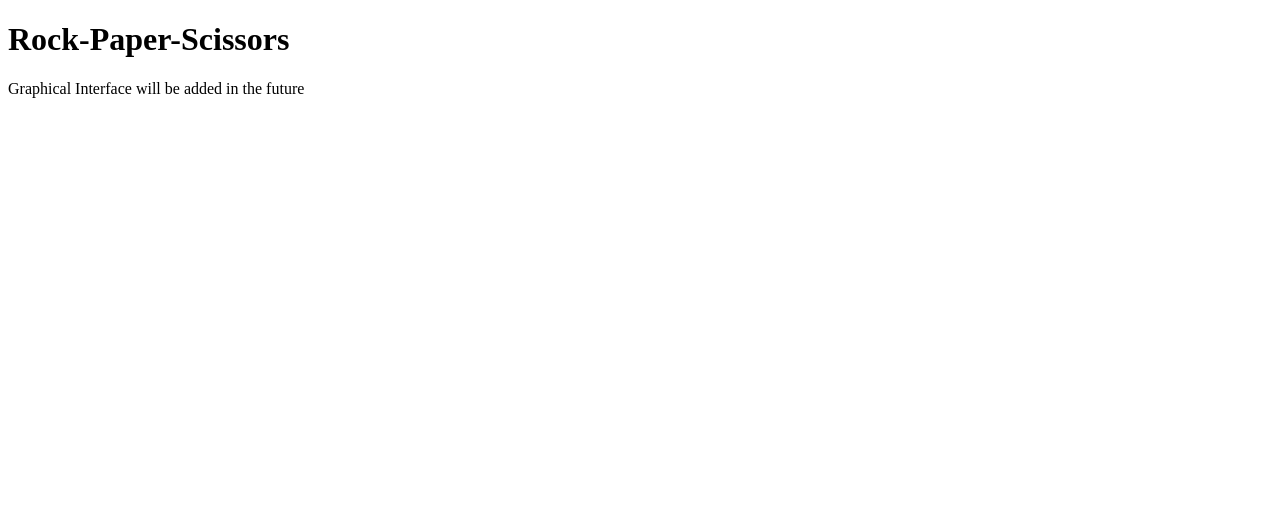
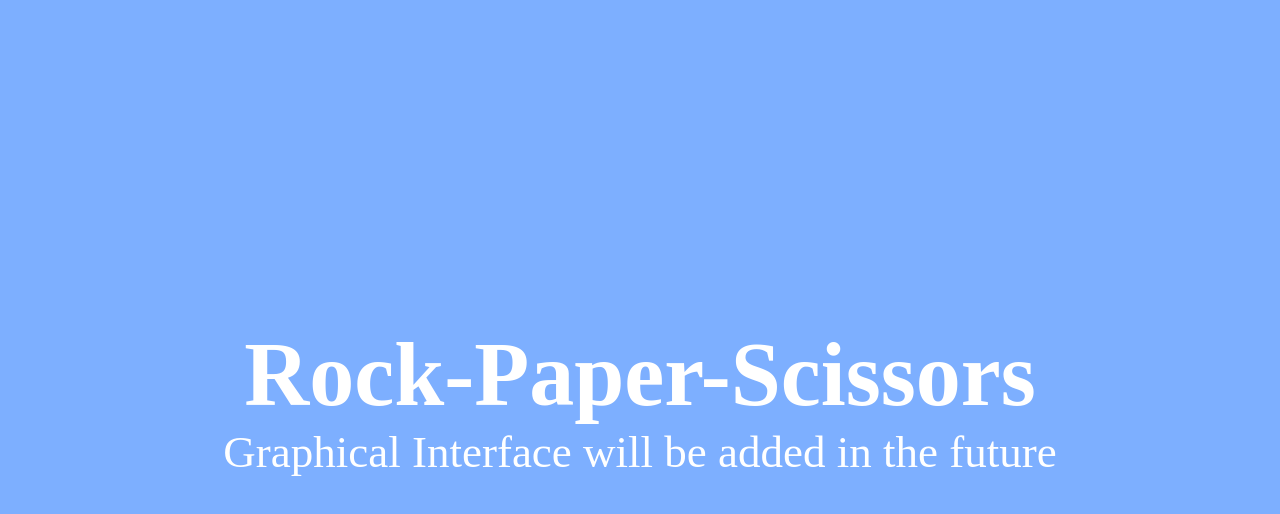
Before and after one commit to marco-tav/rock-paper-scissors-original, a plain HTML site: page index.html in a window 1280 px wide. Drawn offline with Linux system fonts and the light colour scheme.

Commit message:
Added some style (linked the CSS in the HTML file) so the page isn't empty.

```diff
--- a/index.html
+++ b/index.html
@@ -5,11 +5,14 @@
         <meta http-equiv="X-UA-Compatible" content="IE=edge">
         <meta name="viewport" content="width=device-width, initial-scale=1.0">
         <title>Rock-Paper-Scissors!</title>
+        <link rel="stylesheet" href="styles/styles.css">
         <script src="scripts/rock-paper-scissors.js" async></script>
     </head>
 
     <body>
-        <h1>Rock-Paper-Scissors</h1>
-        <p>Graphical Interface will be added in the future</p>
+        <div class="container">
+            <h1>Rock-Paper-Scissors</h1>
+            <p>Graphical Interface will be added in the future</p>
+        </div>
     </body>
 </html>
--- a/styles/styles.css
+++ b/styles/styles.css
@@ -0,0 +1,22 @@
+* {
+    margin: 0;
+    padding: 0;
+    box-sizing: border-box;
+}
+
+body {
+    background-color: #7dafff;
+    color: #ffffff;
+    font-size: 45px;
+    height: 100vh;
+    display: flex;
+    justify-content: center;
+    align-items: center;
+}
+
+.container {
+    display: flex;
+    flex-direction: column;
+    justify-content: center;
+    align-items: center;
+}
```
